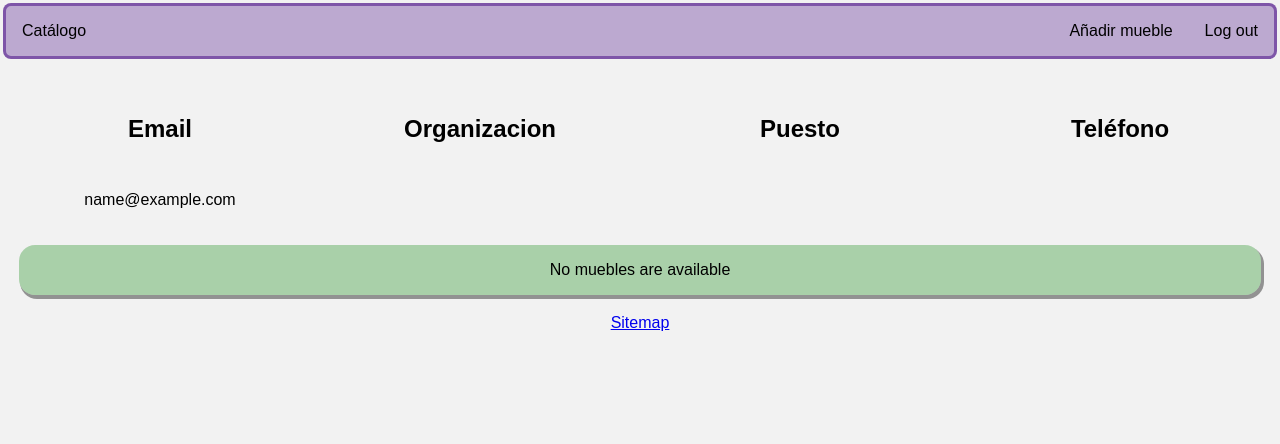
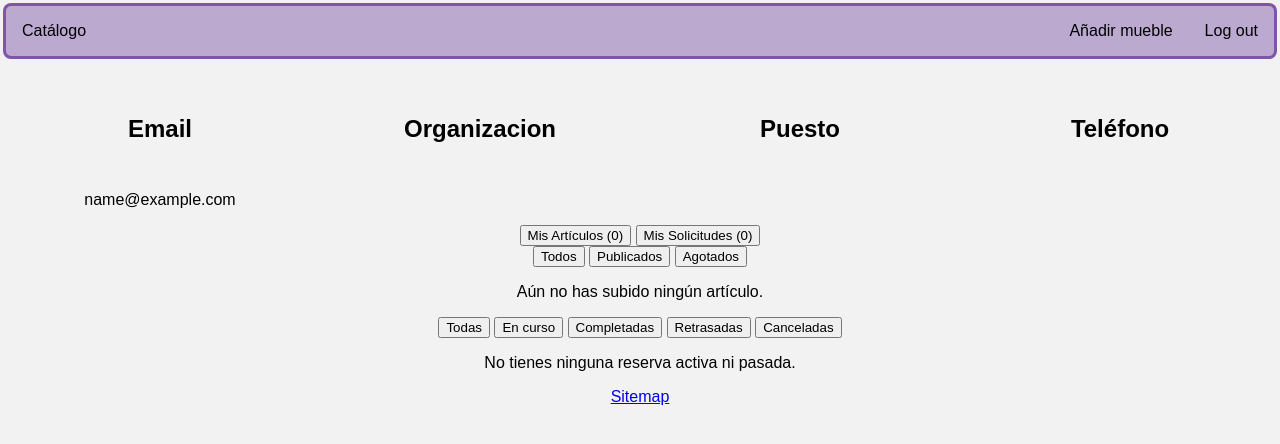
Before and after one commit to OSL-UGR/ugr-reutiliza, a Django app: page /perfil in a window 1280 px wide. Shown: the top 444 px of the page. Run offline with Django 5.2, Linux system fonts and the light colour scheme; the visitor is signed in with stand-in values (Sample User, id 1); data comes from the database, SQL or seed files in the repository; data that the repository does not hold is empty.

Commit message:
Añadido lógica del cliente (sin estilos) para los listados en el perfil

```diff
--- /dev/null
+++ b/muebles/landing/static/js/perfil.js
@@ -0,0 +1,54 @@
+// Lógica de las pestañas principales de perfil (mis artículos y mis solicitudes)
+
+// 1. evt: recibe a información del evento (el click que hacemos)
+// 2. tabName: el id del bloque que queremos mostrar (el de mis artículos o mis solicitudes)
+function openTab(evt,tabName){
+
+    //Para esconder todos los bloques del contenido
+    let tabcontent = document.getElementsByClassName("tab-content") //Obtenemos las tuplas
+    for(let i=0; i<tabcontent.length; i++){
+
+        tabcontent[i].style.display = "none";   //Los hacemos invisibles para que no se muestren
+    }
+
+    //Para quitarle el resaltado visual a los botones
+    let tablinks = document.getElementsByClassName("tab-link") //Obtenemos las tuplas de los botones
+    for(let i = 0; i<tablinks.length; i++){
+
+        tablinks[i].className = tablinks[i].className.replace(" active",""); //Le quitamos la plalabra active del nombre de su clase
+    }
+
+    //Mostramos la información
+    document.getElementById(tabName).style.display = "block";   //Muestra el contenido que hayamos especificado
+    evt.currentTarget.className += " active";   //Activamos el elemento que acabe de ser clicado
+}
+
+// estadoBuscado = 'Publicado', 'Reservado', etc.
+// claseTarjetas = 'mueble-container' o 'solicitud-card'
+// claseBotones = 'filtro-articulos' o 'filtro-solicitudes'
+function filtrar(evt, estadoBuscado, claseTarjetas, claseBotones){
+
+    // Para actualizar el color de los botones
+    let botones = document.getElementsByClassName(claseBotones);
+    for (let i = 0; i < botones.length; i++) {
+        botones[i].classList.remove("active");
+    }
+
+    //Activamos el botón que hemos pulsado
+    evt.currentTarget.classList.add("active");
+
+    //Filtramos las tarjetas
+    let tarjetas = document.getElementsByClassName(claseTarjetas);
+    for (let i = 0; i < tarjetas.length; i++){
+
+        let estadoTarjeta = tarjetas[i].getAttribute("data-estado");
+
+        if(estadoBuscado == 'Todos' || estadoTarjeta == estadoBuscado){
+
+            tarjetas[i].style.display = "flex";
+        }else{
+
+            tarjetas[i].style.display = "none";
+        }
+    }
+}
--- a/muebles/landing/templates/muebles/perfil.html
+++ b/muebles/landing/templates/muebles/perfil.html
@@ -29,24 +29,92 @@
         <p>{{user.telefono}}</p>
     </div>
 </div>
-{% if listaMuebles %}
+
+<div class="tabs-container">
+	<button class="tab-link activate" onclick="openTab(event,'MisArticulos')">Mis Artículos ({{ mis_muebles|length }}) </button>
+	<button class="tab-link" onclick="openTab(event, 'MisSolicitudes')">Mis Solicitudes ({{ mis_solicitudes|length }}) </button>
+</div>
+
+<div id="MisArticulos" class="tab-content" style="display: block;">
+
+	<div class="filtros-estado">
+		<button class="btn-filtro filtro-articulos active" onclick="filtrar(event, 'Todos', 'mueble-container', 'filtro-articulos')">Todos</button>
+        <button class="btn-filtro filtro-articulos" onclick="filtrar(event, 'Publicado', 'mueble-container', 'filtro-articulos')">Publicados</button>
+        <button class="btn-filtro filtro-articulos" onclick="filtrar(event, 'Agotado', 'mueble-container', 'filtro-articulos')">Agotados</button>
+	</div>
+
+	{% if mis_muebles %}
 		<div class="muebles-table">
-	{% for mueble in listaMuebles %}
-	<div onclick='location.href="/{{URL}}{{mueble.id}}/post";' class="mueble-container">
+
+			{% for mueble in mis_muebles %}
+
+			<div data-estado="{% if mueble.stock_disponible > 0 %}Publicado{% else %}Agotado{% endif %}"
+				onclick='location.href="/{{URL}}{{mueble.id}}/post";'
+				class="mueble-container {% if mueble.stock_disponible <= 0 %}agotado{% endif %}">
+
 				<h2>{{ mueble.nombre }}</h2>
 				<br>
 				{% load static %}
 				<img src="{{ mueble.main_image.url }}" alt="Imágen mueble con id {{mueble.id}}">
 				<h3>Ubicación:</h3>
 				<p>{{ mueble.ubiInicial }}</p>
+				{% if mueble.stock_disponible <= 0 %}
+					<p class="stock-agotado">¡AGOTADO!</p>
+				{% endif %}
 			</div>
 			{% endfor %}
 		</div>
-{% elif not mueble %}
-<div class="muebles-table">
-	<p>No muebles are available</p>
+		{% else %}
+		<div class="empty-state">
+			<p>Aún no has subido ningún artículo.</p>
 		</div>
     {% endif %}
+</div>
+
+<div id="MisSolicitudes" class="tab-content" style="display: block;">
+
+	<div>
+		<button class="btn-filtro filtro-solicitudes active" onclick="filtrar(event, 'Todos', 'solicitud-card', 'filtro-solicitudes')">Todas</button>
+		<button class="btn-filtro filtro-solicitudes" onclick="filtrar(event, 'Reservado', 'solicitud-card', 'filtro-solicitudes')">En curso</button>
+        <button class="btn-filtro filtro-solicitudes" onclick="filtrar(event, 'Recogido', 'solicitud-card', 'filtro-solicitudes')">Completadas</button>
+        <button class="btn-filtro filtro-solicitudes" onclick="filtrar(event, 'Retrasado', 'solicitud-card', 'filtro-solicitudes')">Retrasadas</button>
+        <button class="btn-filtro filtro-solicitudes" onclick="filtrar(event, 'Cancelada', 'solicitud-card', 'filtro-solicitudes')">Canceladas</button>
+
+		{% if mis_solicitudes %}
+				<div class="muebles-table">
+
+					{% for reserva in mis_solicitudes %}
+
+					<div class="mueble-container solicitud-card {% if reserva.estado == 'Cancelada' %}agotado{% endif %}" data-estado="{{ reserva.estado }}" onclick='location.href="/{{URL}}{{reserva.mueble.id}}/post";'>
+
+						<h2>{{ reserva.mueble.nombre }}</h2>
+						<br>
+						<img src="{{ reserva.mueble.main_image.url }}" alt="Imagen de {{ reserva.mueble.nombre }}">
+
+						<p><b>Ofertante: </b> {{ reserva.mueble.ofertante.nombre }} {{ reserva.mueble.ofertante.apellidos }}</p>
+						<p><b>Uds. reservadas: </b>{{ reserva.cantidad }}</p>
+						<h3><b>Fecha reserva: </b>{{ reserva.fecha_reserva|date:"d/m/Y" }}</h3>
+
+						<div>
+							<span class="badge-estado badge-{{ reserva.estado|lower }}">{{ reserva.estado }}</span>
+						</div>
+
+					</div>
+				{% endfor %}
+			</div>
+		{% else %}
+			<div class="empty-state">
+				<p>No tienes ninguna reserva activa ni pasada.</p>
+			</div>
+		{% endif %}
+	</div>
+</div>
+
+
+{% load static %}
+
+<script src="{% static 'js/perfil.js' %}"></script>
+
 {% endblock %}
 {% block logged %}
 <li class="last" onclick='location.href="/{{URL}}logout";'>Log out</a></li>
```
Lines whose indentation alone changed are shown as unchanged.
